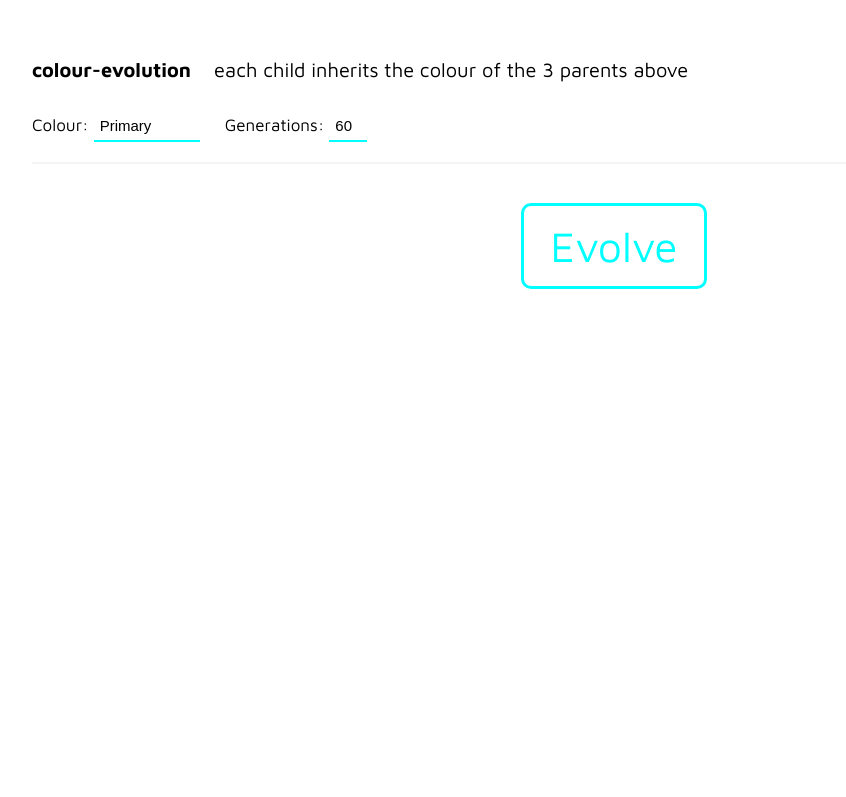
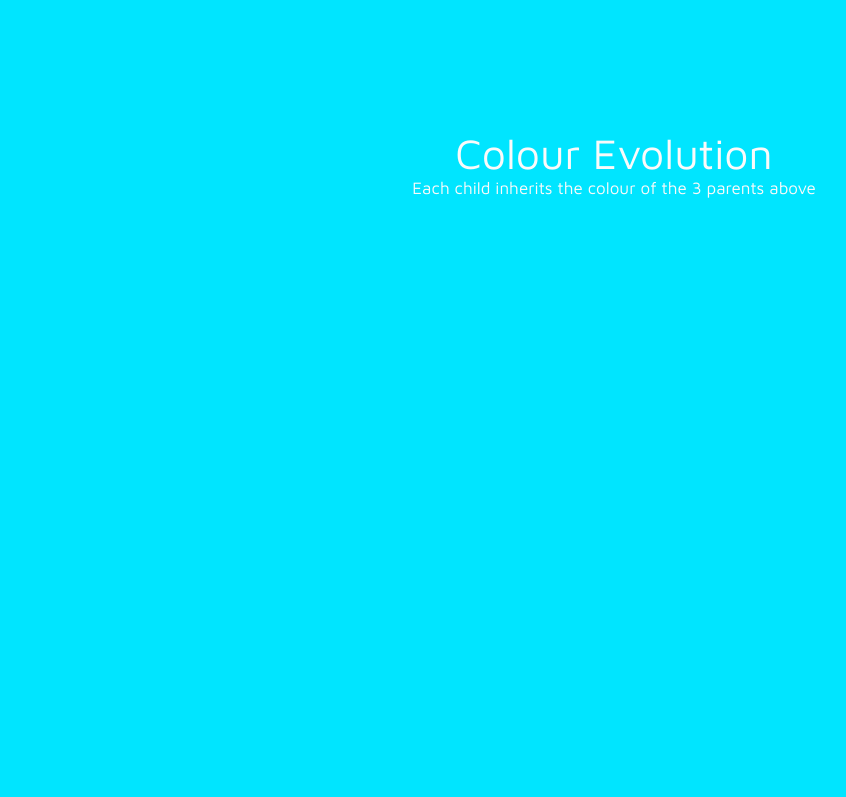
Before and after one commit to TristanJM/colour-evolution, a plain HTML site: page index.html in a window 1280 px wide. Shown: the top 797 px of the page, without its empty margins (26-872 px from the left). Drawn offline with Linux system fonts and the light colour scheme.

Commit message:
Start of site restyling

```diff
--- a/index.html
+++ b/index.html
@@ -9,10 +9,17 @@
 	</head>
 
 	<body>
-		<div id='tagline'><b>colour-evolution</b> &nbsp;&nbsp; each child inherits the colour of the 3 parents above</div>
-		<br>
+		<section id='hero'>
+			<header>
+				<div id='title'>Colour Evolution</div>
+				<div id='tagline'>Each child inherits the colour of the 3 parents above</div>
+			</header>
+		</section>
 
-		<!-- Control Panel -->
+
+		<section id='evolution-content'>
+			<!-- Header Container -->
+<!--			<div id='tagline'><b>Colour Evolution</b> &nbsp;&nbsp; each child inherits the colour of the 3 parents above</div>-->
 			<div class='control-panel'>
 				<!-- Colour Selector -->
 				<div class='control-section'>
@@ -38,8 +45,6 @@
 				</div>
 			</div>
 
-		<hr>
-
 			<!-- Main Content -->
 			<br>
 			<div id='btn-generate' onclick='javascript:generatePattern()'>Evolve</div>
@@ -47,5 +52,7 @@
 
 			<!--<div id='generation-start-bar'></div>-->
 			<div id='pattern-container'></div>
+		</section>
+
 	</body>
 </html>
--- a/styles/style.css
+++ b/styles/style.css
@@ -1,19 +1,50 @@
 /* GLOBAL STYLING */
 body {
-  padding: 50px;
+	margin:0;
   font:17px 'Maven Pro', 'Lucida Grande', Helvetica, Arial, sans-serif;
+	color:#2b2b2b;
+	background-color:#fafafa;
 }
 a {
   color: #00B7FF;
 }
-hr {
-	border:1px solid rgba(200, 200, 200, 0.2);
-}
-#tagline {
-	font-size:20px;
+#hero {
+	width:100%;
+	height:100%;
+	position:absolute;
+	background-color:#00e5ff;
 }
 
 /* HEADER */
+header {
+	color:#fafafa;
+	text-align:center;
+	height:10%;
+	margin-top:10%;
+}
+header #title {
+	font-size:2.5em;
+}
+header #tagline {
+	font-size:1em;
+}
+#evolution-content {
+	position:absolute;
+	top:100%;
+	width:100%;
+}
+.container {
+	width:100%;
+	height:auto;
+	padding:50px;
+}
+#header-container {
+	background-color:#0b999a;
+	padding:25px 50px;
+}
+#controlPanel-container {
+	background-color:#00e5ff;
+}
 .control-section {
 	display:inline-block;
 	margin-right:20px;
@@ -34,21 +65,24 @@ hr {
 	padding:6px;
 	background:none;
 	font-size:15px;
+	color:#2b2b2b;
 	border-radius:0;
-	border-bottom:2px solid aqua;
+	border-bottom:2px solid #2b2b2b;
 }
 .control-selectElement:focus {
 	outline:none;
 }
 /* Evolve button */
 #btn-generate {
+	position:relative;
+	top:-60px;
 	width:150px;
 	padding:15px;
 	margin:10px auto;
 	border-radius:10px;
-	border:3px solid aqua;
+	border:3px solid #00e5ff;
 	font-size:2.5em;
-	color:aqua;
+	color:#00e5ff;
 	text-align:center;
 	transition-duration:0.1s;
 	cursor:pointer;
@@ -59,7 +93,7 @@ hr {
 
 /* GENERATED PATTERN */
 #pattern-container {
-	width:100%;
+	padding:50px;
 }
 .cell-row {
 	display:flex;
```
Lines whose indentation alone changed are shown as unchanged.
